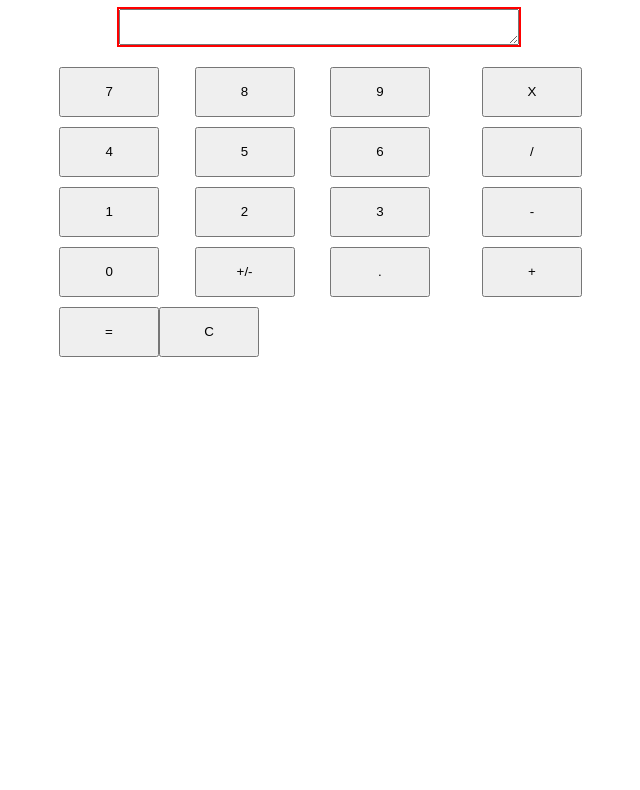
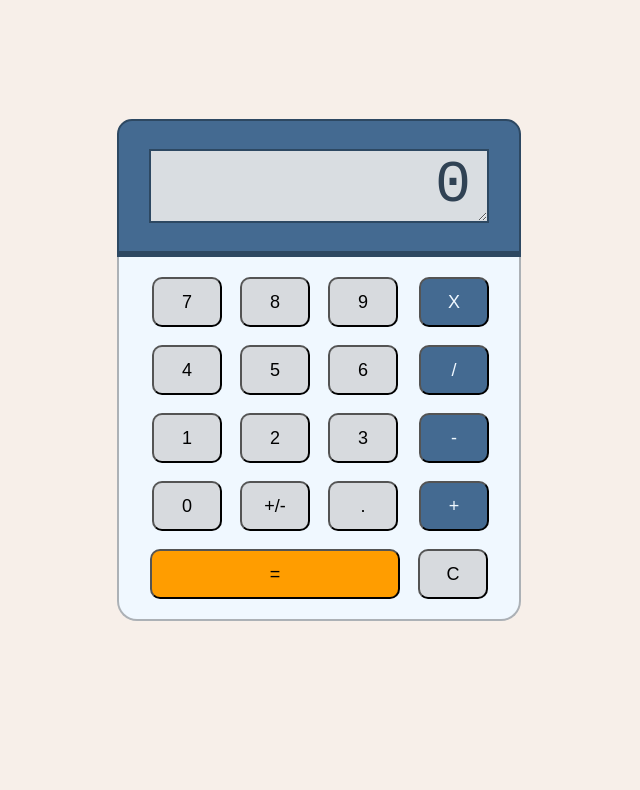
Before and after one commit to dance01/calculator, a plain HTML site: page index.html in a window 1280 px wide. Shown: the part 81-871 px from the top of the page, without its empty margins (321-961 px from the left). Before the commit the page ends 800 px from the top, so only its background shows below. Drawn offline with Linux system fonts and the light colour scheme.

Commit message:
finish UI

```diff
--- a/index.html
+++ b/index.html
@@ -9,7 +9,6 @@
 </head>
 <body>
     <div id="calculator">
-        <h1>Calculator</h1>
         <div id="monitor">
             <textarea></textarea>
         </div>
--- a/script.js
+++ b/script.js
@@ -8,8 +8,11 @@ for (let i = 11; i >= 0; i--){
         button.textContent = '+/-';
         button.classList.add('displayBtn');
         button.setAttribute('id', `plusMinusBtn`);
+    }else if(i === 2){
+         button.textContent = '.';
+         button.classList.add('displayBtn');
+        button.setAttribute('id', `dotBtn`);
     }else{
-        i === 2 ? button.textContent = '.':
         i === 0 ? button.textContent = '0':
         button.textContent = `${i-2}`;
         button.classList.add('displayBtn');
@@ -32,36 +35,65 @@ for (let i = 0; i < 4; i++){
 for (let i = 0; i < 2; i++){
     const button = document.createElement('button');
     equalClearButtons.appendChild(button);
-         i === 0 ?  button.textContent = '=' : button.textContent = 'C' ;
-    button.setAttribute('id', `equal`)
+    if (i === 0){
+        button.textContent = '=';
+        button.setAttribute('id', `equal`);
+    }else{
+        button.textContent = 'C' ;
+        button.setAttribute('id', 'clear');
+    }
 }
 
 let operation = {
-    firstNum: 0,
-    secondNum: 0,
-    activeKey: 'firstNum',
-    operator: '',
+    firstNum: '',
+    secondNum: '',
+    tempResult: '',
+    activeKey: 'secondNum',
+    operator: '+',
 }
 
-let opBtn = document.querySelectorAll("#opBtn");
-let textArea = document.querySelector("textarea");
-let numButtons = document.querySelectorAll("#numericBtn");
+const opBtn = document.querySelectorAll("#opBtn");
+const textArea = document.querySelector("textarea");
+const numButtons = document.querySelectorAll("#numericBtn");
+const plusMinus = document.querySelector("#plusMinusBtn");
+const dotBtn = document.querySelector("#dotBtn");
+equal();
+
+dotBtn.addEventListener('click', () => dot(dotBtn))
+
+function dot(btn){
+    operation[operation.activeKey] += btn.textContent;
+    textArea.textContent = operation[operation.activeKey]
+    dotBtn.disabled = true;
+    };
+
+function isFloat(n){
+    return Number(n) === n && 1 !== 0;
+};
 
 numButtons.forEach((btn) => {
     btn.addEventListener('click', () => addNumber(btn));
+
 });
+function addNumber(btn){
+    if(operation.tempResult === 'equal pressed'){
+        clear()
+    }
+    if(btn.textContent === '.'){
 
-function addNumber(btn){
-    textArea.textContent += btn.textContent;
-    operation[operation.activeKey] = textArea.textContent;
+    }
+    operation[operation.activeKey] += btn.textContent;
+    textArea.textContent = operation[operation.activeKey]
     console.log(operation);
 }
 
 opBtn.forEach((btn) => {
     btn.addEventListener('click', () => callOperation(btn));
 });
+function callOperation(btn){
+    operation.firstNum = operate(operation.firstNum, operation.secondNum, operation.operator);
+    textArea.textContent = operation.firstNum;
 
-function callOperation(btn){
     switch (btn.textContent){
     case 'X':
         operation.operator = '*';
@@ -75,20 +107,50 @@ function callOperation(btn){
     case '+':
         operation.operator = '+';
         break;
-    }
-    textArea.textContent = '';
+    };
+
     operation.activeKey = 'secondNum';
+    operation.secondNum = '';
+    operation.tempResult = 'equal not pressed';
+    dotBtn.disabled = false;
     console.log(operation);
 }
 
-const equal = document.querySelector('#equal');
-equal.addEventListener('click', () => {
-    result = operate(operation.firstNum, operation.secondNum,operation.operator);
-    console.log(result);
-    textArea.textContent = result;
+const equalBtn = document.querySelector('#equal');
+equalBtn.addEventListener('click', () => {
+    equal();
+    operation.operator = '+';
+    operation.tempResult = 'equal pressed';
+    console.log(operation);
 });
+function equal(){
+    operation.firstNum = operate(operation.firstNum, operation.secondNum, operation.operator);
+    textArea.textContent = operation.firstNum;
+    operation.activeKey = 'secondNum';
+    operation.secondNum = '';
+}
 
+const clearBtn = document.querySelector('#clear');
+clearBtn.addEventListener('click', () => {
+    clear();
+})
+function clear(){
+    operation.firstNum = '';
+    operation.secondNum = '';
+    operation.tempResult = '';
+    operation.activeKey = 'secondNum';
+    operation.operator ='+';
+    textArea.textContent = '';
+    dotBtn.disabled = false;
+};
 
+plusMinusBtn.addEventListener('click', () => plusMinusFun());
+
+function plusMinusFun(){
+    operation[operation.activeKey] = operation[operation.activeKey] * -1;
+    textArea.textContent = operation[operation.activeKey];
+    console.log(operation);
+}
 
 function operate (a,b,operator){
     switch (operator){
--- a/style.css
+++ b/style.css
@@ -1,56 +1,109 @@
+html{
+    background-color: rgb(247, 239, 233);
+}
+body{
+    font-family: 'OCR-A', 'OCR-B', monospace;
+    margin: 200px;
+}
+
 #calculator{
+    margin: auto;
     display: flex;
     flex-direction: column;
     align-items: center;
-    justify-content: center;
+    border: 2px solid rgb(172, 177, 182);
+    border-top: 0px;
+    width: 400px;
+    height: 500px;
+    border-radius: 20px;
+    background-color: aliceblue;
 }
 
+
 #monitor{
-    border: 2px solid red;
-    width: 400px;
-    padding: 0px;
+    border-top-left-radius: 15px;
+    border-top-right-radius: 15px;
+    border: 2px solid rgb(45, 72, 98);
+    border-bottom: 6px solid rgb(45, 72, 98);
+    display: flex;
+    justify-content: center;
+    align-items: center;
+    margin:0px 0px;
+    width: 100%;
+    height: 140px;
+    box-sizing: margin-box;
+    background-color: rgb(68, 106, 145);
 }
 
 textarea{
-    height: 100%;
-    width: 100%;
-    box-sizing: border-box;
-    margin-bottom: -4px;
+    flex-grow: 0;
+    width: 320px;
+    height: 70px;
+    padding: 0px;
+    padding-right: 16px;
+    font-size: 60px;
+    text-align: right;
+    background-color: rgb(217, 221, 225);
+    color: rgb(48, 66, 84);
+    border: 2px solid rgb(45, 72, 98);
 }
 
 #allButtons{
+
     display: flex;
-    margin:20px;
-    flex-basis: 90px;
+    margin:20px 0px;
     flex-wrap: wrap;
-    width: 550px;
-    justify-content: center;
     flex-grow: 1;
+    align-items: start;
 }
 
-.numericButtons,
-#operateButtons{
+.numericButtons{
     display: flex;
     flex-direction: row-reverse;
-    justify-content: space-around;
+    justify-content: center;
     flex-wrap: wrap;
-    gap: 10px
+    gap: 18px;
+    padding: 0px;
+    flex-basis: 300px;
+    margin-left: 6px;
 }
 
 #operateButtons{
-    margin-left: 30px;
+    display: flex;
+    flex-direction: column;
+    justify-content: center;
+    flex-wrap: wrap;
+    gap: 18px;
+    padding: 0px;
+    margin-left: -6px;
+}
+#opBtn{
+    flex-basis: 50px;
+    width: 70px;
+    flex-wrap: wrap;
+    background-color: rgb(68, 106, 145);
+    color: aliceblue;
 }
 
 #equalClearButtons{
+    display: flex;
     flex-grow: 1;
-    display: flex;
-    margin-top: 10px;
-    margin-left: 15px;
+    justify-content: center;
+    gap: 18px;
+    /* margin-left: -10px; */
+    margin-top: 18px;
 }
 
+#equal{
+    flex-basis: 250px;
+    background-color: rgb(255, 157, 0);
+}
 
 button{
-    flex-basis: 100px;
+    flex-basis: 70px;
     height: 50px;
     flex-wrap: wrap;
+    border-radius: 10px;
+    background-color: rgb(215, 218, 222);
+    font-size: large;
 }
```
